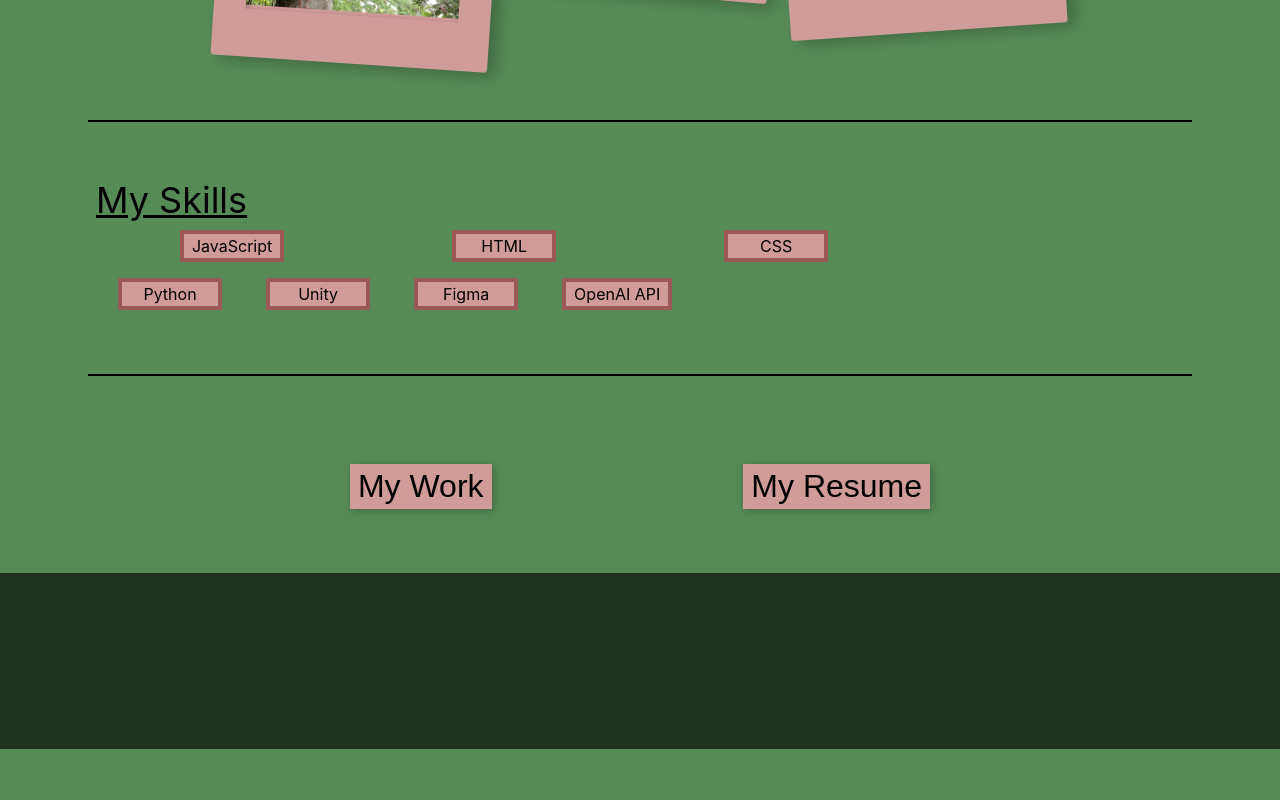
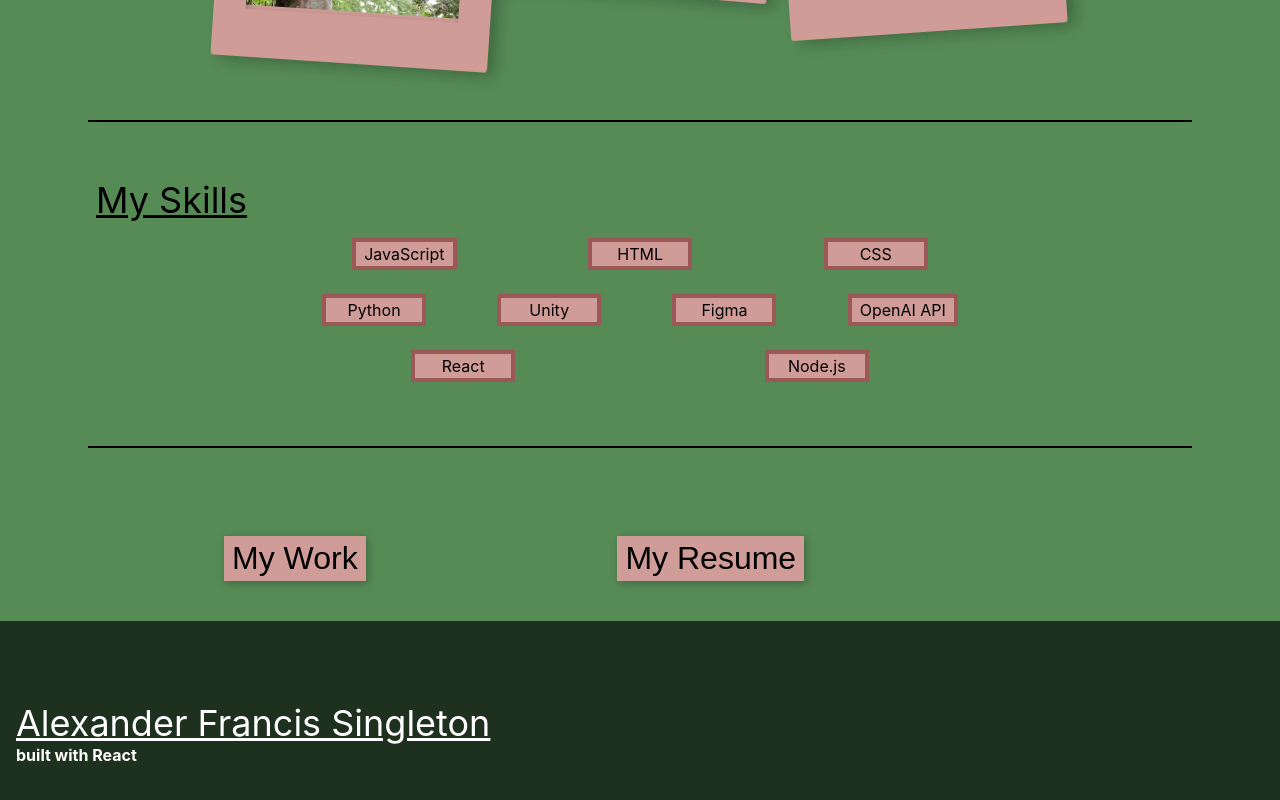
Before and after one commit to Sixsinglebird/portfolio, a React (Create React App) app: page / in a window 1280 px wide. Shown: the part 992-1792 px from the top of the page. Before the commit the page ends 1741 px from the top, so only its background shows below. Built offline with nearby package versions, Linux system fonts and the light colour scheme.

Commit message:
few minor updates

```diff
--- a/src/App.css
+++ b/src/App.css
@@ -63,6 +63,8 @@ footer {
   background-color: rgba(0, 0, 0, 0.65);
   color: #fff;
   height: 176px;
+  padding-top: 80px;
+  padding-left: 16px;
 }
 
 img {
@@ -128,7 +130,7 @@ figure {
 
 #nav {
   width: 65%;
-  margin: 32px auto;
+  margin: 8px auto;
 }
 
 #nav button {
--- a/src/components/ContactInfo.jsx
+++ b/src/components/ContactInfo.jsx
@@ -1,6 +1,5 @@
 import { BsGithub } from "react-icons/bs";
 import { BsPhoneFill } from "react-icons/bs";
-import { BsMailbox2 } from "react-icons/bs";
 
 const Navigation = () => {
   return (
@@ -8,7 +7,12 @@ const Navigation = () => {
       <nav id="contactInfo">
         <div>
           <h2>
-            Sixsinglebird <BsGithub className="navLogo" />
+            <a
+              href="https://github.com/Sixsinglebird"
+              style={{ textDecoration: "none" }}
+            >
+              Sixsinglebird <BsGithub className="navLogo" />
+            </a>
           </h2>
         </div>
         <div>
@@ -17,10 +21,7 @@ const Navigation = () => {
           </h2>
         </div>
         <div>
-          <h2>
-            {/* <BsMailbox2 className="navLogo" /> */}
-            asingleton.business@gmail.com
-          </h2>
+          <h2>asingleton.business@gmail.com</h2>
         </div>
       </nav>
     </>
--- a/src/components/Footer.jsx
+++ b/src/components/Footer.jsx
@@ -1,7 +1,10 @@
 const Footer = () => {
   return (
     <>
-      <footer></footer>
+      <footer>
+        <h3>Alexander Francis Singleton</h3>
+        <h4>built with React</h4>
+      </footer>
     </>
   );
 };
--- a/src/components/Navigation.jsx
+++ b/src/components/Navigation.jsx
@@ -3,8 +3,10 @@ import Button from "./Button";
 const Navigation = () => {
   return (
     <>
-      <div id="nav" className="column flex">
-        <Button text="My Work" />
+      <div id="nav" className="flex">
+        <a href="https://github.com/Sixsinglebird">
+          <Button text="My Work" />
+        </a>
         <Button text="My Resume" />
       </div>
     </>
--- a/src/components/PolaroidMod.jsx
+++ b/src/components/PolaroidMod.jsx
@@ -1,5 +1,5 @@
 import React from "react";
-import Navigation from "./ContactInfo.jsx";
+import ContactInfo from "./ContactInfo.jsx";
 
 const Polaroid = ({ source, card }) => {
   // random degree between -5 & 5
@@ -10,7 +10,7 @@ const Polaroid = ({ source, card }) => {
         {card && <img src={source} alt="" /> ? (
           <img src={source} alt="" />
         ) : (
-          <Navigation />
+          <ContactInfo />
         )}
       </figure>
     </>
--- a/src/components/Skills.jsx
+++ b/src/components/Skills.jsx
@@ -5,16 +5,20 @@ const Skills = () => {
     <>
       <div id="skills">
         <h3>My Skills</h3>
-        <div className="column flex" style={{ width: "75%" }}>
+        <div className="flex" style={{ width: "65%", margin: " 8px auto" }}>
           <Skill className="skill" title="JavaScript" />
           <Skill className="skill" title="HTML" />
           <Skill className="skill" title="CSS" />
         </div>
-        <div className="column flex" style={{ width: "55%" }}>
+        <div className="flex" style={{ width: "65%", margin: " 8px auto" }}>
           <Skill title="Python" />
           <Skill title="Unity" />
           <Skill title="Figma" />
           <Skill title="OpenAI API" />
+        </div>
+        <div className="flex" style={{ width: "65%", margin: " 8px auto" }}>
+          <Skill title="React" />
+          <Skill title="Node.js" />
         </div>
       </div>
       <hr />
```
